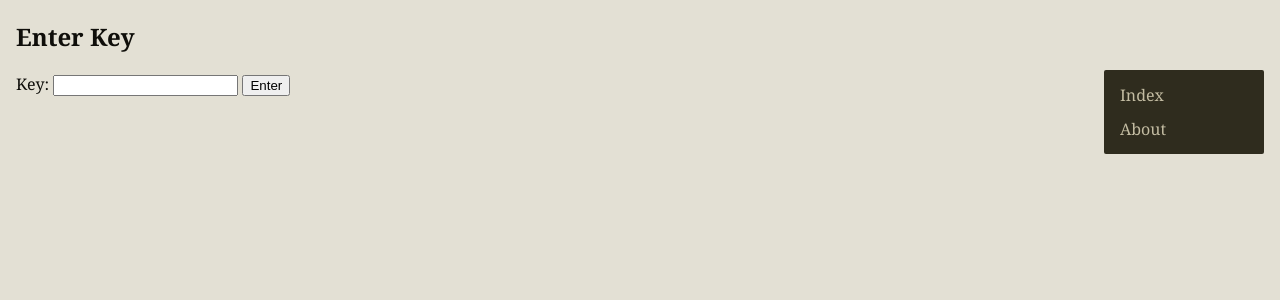
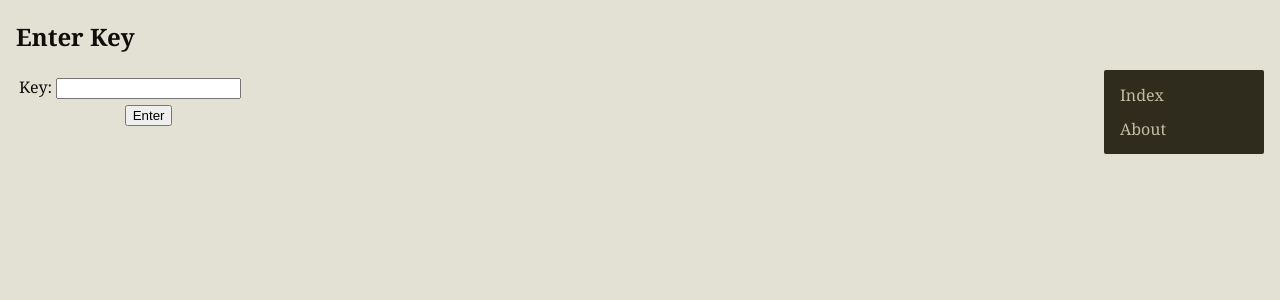
Before and after one commit to aritra1911/reader, a Flask app: page /enterkey in a window 1280 px wide. Shown: the top 300 px of the page. Run offline with Flask 2, Linux system fonts and the light colour scheme.

Commit message:
Tabulize key entry form

```diff
--- a/flask/src/templates/base.html
+++ b/flask/src/templates/base.html
@@ -8,14 +8,11 @@
   </head>
 
   <body>
-    <div id="page-container">
-      <div id="content-wrap">
-        {% block header %}{% endblock header %}
-        {% block content %}{% endblock content %}
-      </div>
-      <div class="sidenav">
-        {% block sidebarlinks %}{% endblock sidebarlinks %}
-      </div>
+    <div id="content-wrap">
+      {% block header %}{% endblock header %}
+      {% block content %}{% endblock content %}
+    </div><div class="sidenav">
+      {% block sidebarlinks %}{% endblock sidebarlinks %}
     </div>
   </body>
 
--- a/flask/src/templates/enterkey.html
+++ b/flask/src/templates/enterkey.html
@@ -3,10 +3,16 @@
 {% block header %}<h2>Enter Key</h2>{% endblock header %}
 {% block content %}
 <form method="post">
-    <label for="key">Key:</label>
-    <input type="password" name="key" />
-    <input type="submit" value="Enter" />
-  </form>
+  <table>
+    <tr>
+      <td><label for="key">Key:</label></td>
+      <td><input type="password" name="key" /></td>
+    </tr><tr>
+      <td></td>
+      <td align="center"><input type="submit" value="Enter" /></td>
+    </tr>
+  </table>
+</form>
 {% endblock content %}
 {% block sidebarlinks %}
   <a href="{{ url_for('index') }}">Index</a>
```
